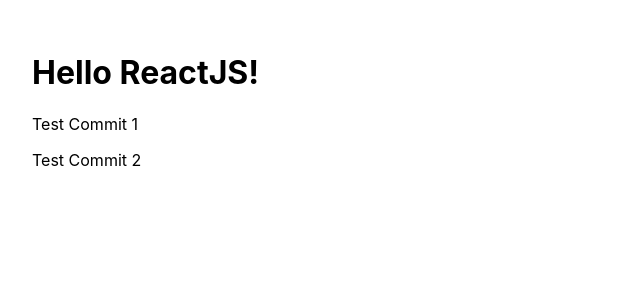
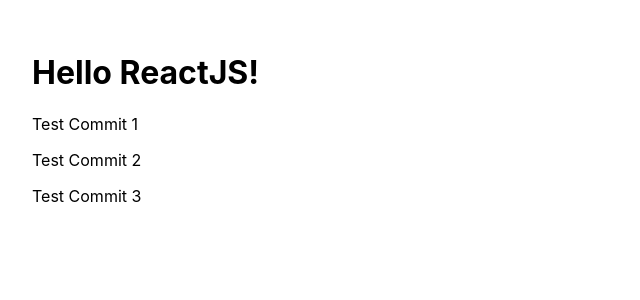
Before and after one commit to ThinhNguyen1211/Tiktok, a React (Create React App) app: page / in a window 1280 px wide. Shown: the top 300 px of the page, without its empty margins (0-640 px from the left). Built offline with nearby package versions, Linux system fonts and the light colour scheme.

Commit message:
new changes

```diff
--- a/src/App.js
+++ b/src/App.js
@@ -6,6 +6,7 @@
       <h1>Hello ReactJS!</h1>
       <p>Test Commit 1</p>
       <p>Test Commit 2</p>
+      <p>Test Commit 3</p>
     </div>
   )
 }
```
